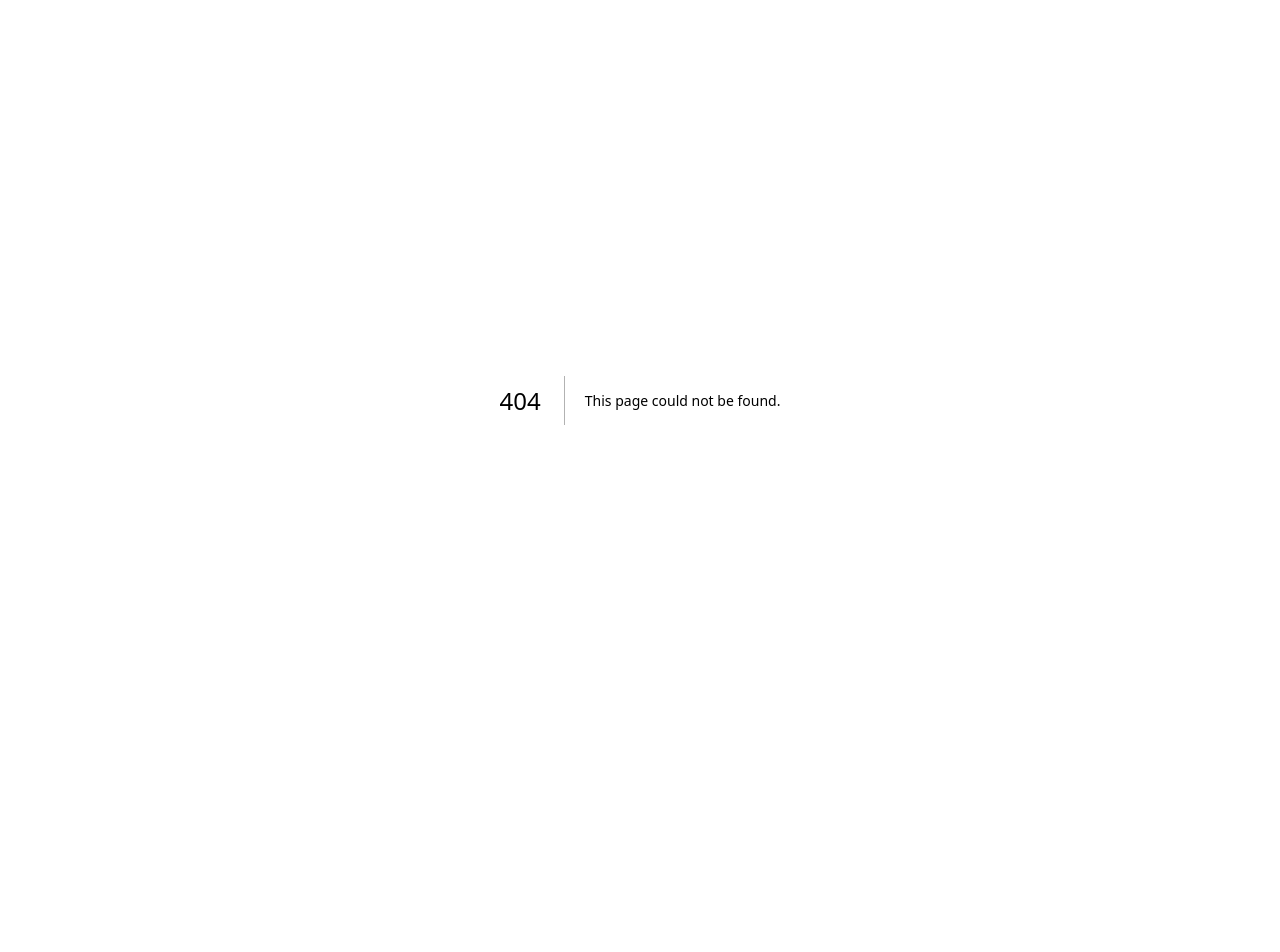
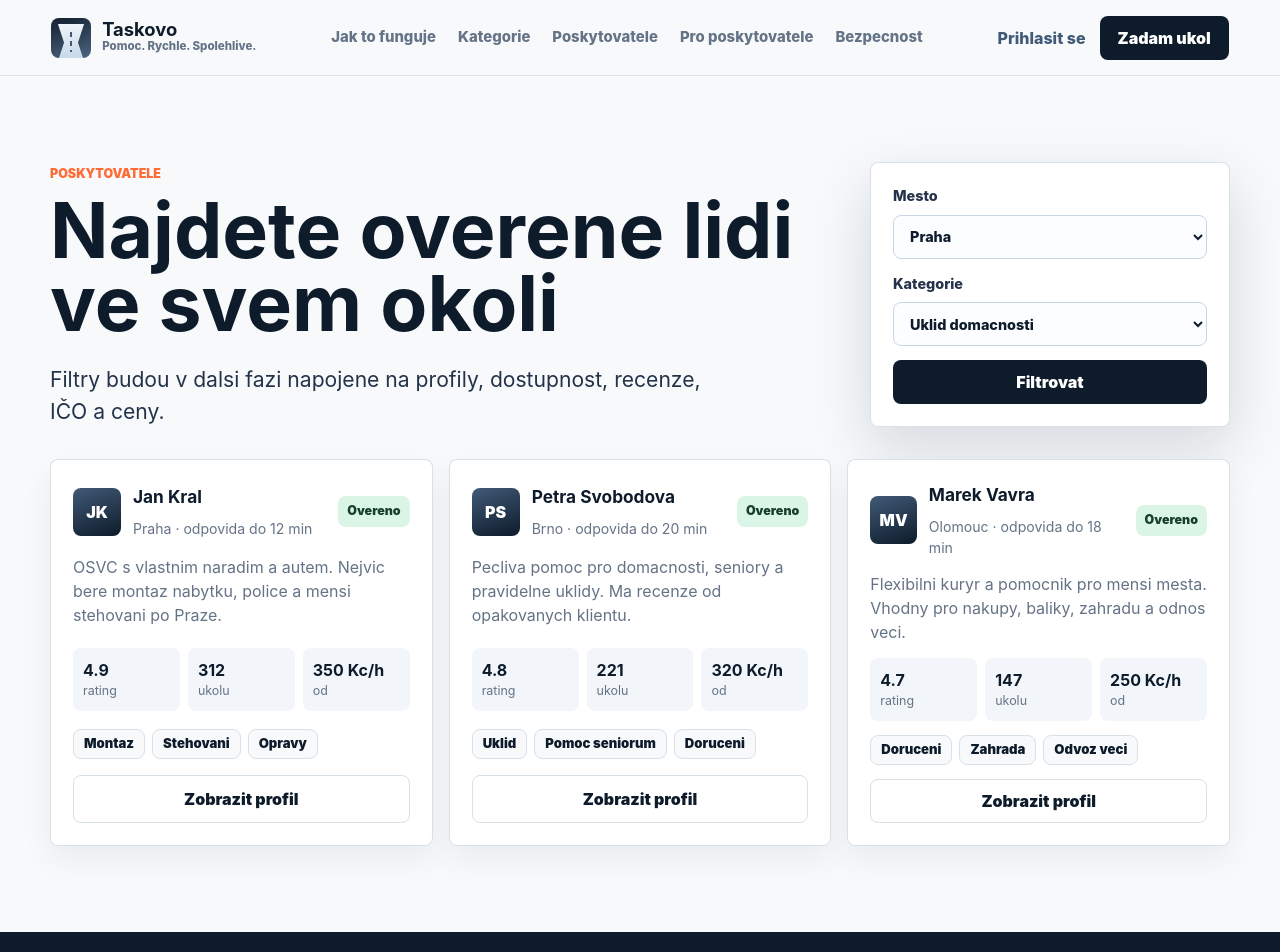
Before and after one commit to kaziodimm/taskovo-app, a Next.js app: page /poskytovatele in a window 1280 px wide. Before the commit this address had no page. Shown: the top 952 px of the page. Before the commit the page ends 800 px from the top, so only its background shows below. Built offline with nearby package versions, Linux system fonts and the light colour scheme.

Commit message:
Add provider search page

```diff
--- /dev/null
+++ b/app/poskytovatele/page.tsx
@@ -0,0 +1,20 @@
+import { Footer } from "@/components/Footer";
+import { Header } from "@/components/Header";
+import { ProviderCard } from "@/components/ProviderCard";
+import { featuredProviders, marketplaceCategories, cities } from "@/lib/marketplace-data";
+
+export default function ProvidersPage() {
+  return (
+    <>
+      <Header />
+      <main className="page-shell">
+        <section className="page-hero">
+          <div><p className="kicker">Poskytovatele</p><h1 className="page-title">Najdete overene lidi ve svem okoli</h1><p className="hero-lead">Filtry budou v dalsi fazi napojene na profily, dostupnost, recenze, IČO a ceny.</p></div>
+          <form className="search-panel"><label>Mesto<select>{cities.map((city) => <option key={city}>{city}</option>)}</select></label><label>Kategorie<select>{marketplaceCategories.map((category) => <option key={category.slug}>{category.title}</option>)}</select></label><button className="button primary" type="button">Filtrovat</button></form>
+        </section>
+        <div className="provider-grid">{featuredProviders.map((provider) => <ProviderCard key={provider.id} provider={provider} />)}</div>
+      </main>
+      <Footer />
+    </>
+  );
+}
```
